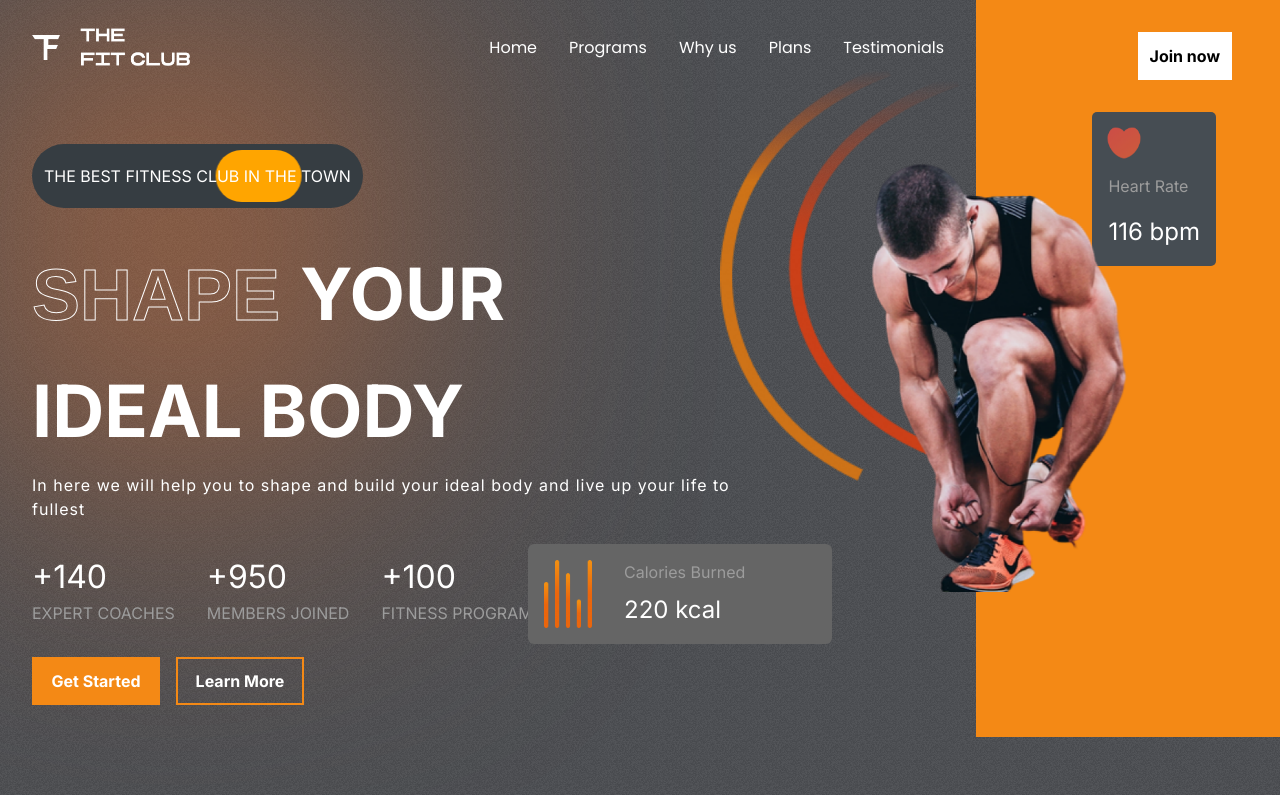
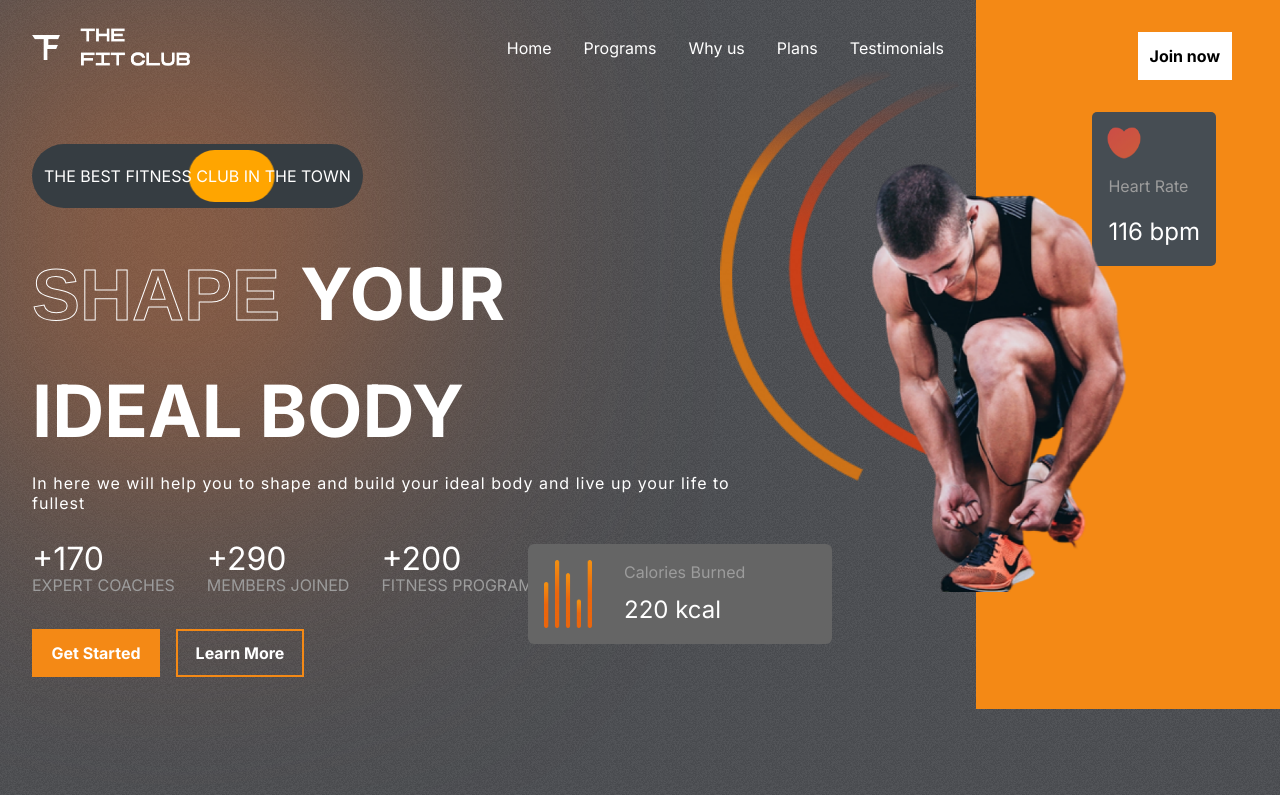
Before and after one commit to Mukil09/FitClub-App, a React (Create React App) app: page / in a window 1280 px wide. Shown: the top 795 px of the page. Built offline with nearby package versions, Linux system fonts and the light colour scheme.

Commit message:
Task completed successfully

```diff
--- a/package.json
+++ b/package.json
@@ -10,6 +10,7 @@
     "framer-motion": "^11.0.20",
     "react": "^18.2.0",
     "react-dom": "^18.2.0",
+    "react-router-dom": "^6.22.3",
     "react-scripts": "5.0.1",
     "web-vitals": "^2.1.4"
   },
--- a/src/Components/Hero/Hero.jsx
+++ b/src/Components/Hero/Hero.jsx
@@ -24,12 +24,12 @@ function Hero() {
   }, []);
 
   return (
-    <div className="hero flex justify-between">
-      <div className="blur hero-blur w-[22rem] h-[30rem] left-0"></div>
+    <div className="hero flex justify-between flex-col md:flex-row" id="home">
+      <div className="blur md:w-[22rem] h-[30rem] left-0 w-[14rem]"></div>
       <div className="left-h p-[2rem] pt-6 flex gap-8 flex-col flex-[3]">
         <Navbar />
 
-        <div className="the-best-ad relative flex items-center justify-start mt-10 bg-[#363d42] rounded-[4rem] w-fit py-5 px-3 text-white">
+        <div className="the-best-ad relative flex items-center justify-start md:mt-10 mt-0  bg-[#363d42] rounded-[4rem] w-fit py-5 px-3 text-white text-sm md:text-base self-center md:self-auto scale-[0.8] md:scale-[1]">
           <div
             id="slidingDiv"
             style={animationStyle}
@@ -38,7 +38,7 @@ function Hero() {
           <span className="z-[2]">THE BEST FITNESS CLUB IN THE TOWN</span>
         </div>
 
-        <div className="hero-text flex flex-col gap-2 uppercase text-[4.5rem] font-bold text-white">
+        <div className="hero-text flex flex-col gap-2 uppercase md:text-[4.5rem] text-[2.25rem] font-bold text-white items-center md:items-start justify-center md:justify-start">
           <div>
             <span className="stroke-text">Shape </span>
             <span>Your</span>
@@ -48,7 +48,7 @@ function Hero() {
             <h3>Ideal body</h3>
           </div>
 
-          <div className="text-[1rem] font-extralight normal-case tracking-[1px] w-[80%]">
+          <div className="md:text-[1rem] text-sm md:text-left text-center font-extralight normal-case tracking-[1px] w-[80%]">
             <span>
               In here we will help you to shape and build your ideal body and
               live up your life to fullest
@@ -60,20 +60,24 @@ function Hero() {
           {stats.map((stat) => {
             return (
               <div className="flex flex-col" key={stat.title}>
-                <span className="text-white text-[2rem]">+{stat.num} </span>
-                <span className="text-gray uppercase">{stat.title}</span>
+                <span className="text-white md:text-[2rem] text-lg flex flex-row">
+                  +{stat.num}
+                </span>
+                <span className="text-gray md:text-base  text-sm uppercase">
+                  {stat.title}
+                </span>
               </div>
             );
           })}
         </div>
 
-        <div className="hero-btn flex gap-4 font-normal">
+        <div className="hero-btn flex justify-center md:justify-normal gap-4 font-normal">
           <button className="btn bg-orange w-[8rem]">Get Started</button>
           <button className="btn bg-transparent">Learn More</button>
         </div>
       </div>
 
-      <div className="right-h flex-1 relative bg-orange">
+      <div className="right-h flex-1 relative bg-none md:bg-orange">
         <button className="btn absolute text-black right-12 top-8 ">
           Join now
         </button>
@@ -82,7 +86,7 @@ function Hero() {
           initial={{ right: "-1rem" }}
           whileInView={{ right: "4rem" }}
           transition={transition}
-          className="heart-rate flex flex-col gap-4 bg-darkGray w-fit p-4 items-start rounded-[5px] absolute right-16 top-28"
+          className="heart-rate flex flex-col gap-4 bg-darkGray w-fit p-4 items-start rounded-[5px] absolute left-4 md:left-auto right-16 md:top-28 top-20"
         >
           <img src={Heart} alt="heart" className="w-8 animate-heart" />
           <span className="text-gray">Heart Rate </span>
@@ -92,7 +96,7 @@ function Hero() {
         <img
           src={hero_image}
           alt="hero"
-          className="absolute right-[8rem] top-[10rem] w-[23rem]"
+          className="md:absolute relative right-auto md:right-[8rem] left-[9rem] md:left-auto md:self-auto self-center top-16 md:top-[10rem] w-[15rem] md:w-[23rem]"
         />
         <motion.img
           initial={{ right: "11rem" }}
@@ -100,23 +104,25 @@ function Hero() {
           transition={transition}
           src={hero_image_back}
           alt="hero"
-          className="absolute right-[20rem] top-[4rem] z-[-1] w-[15rem]"
+          className="absolute right-auto md:right-[20rem] left-8 md:left-auto top-0 md:top-[4rem] z-[-1] w-[15rem] md:w-[15rem]"
         />
 
         <motion.div
           initial={{ right: "32rem" }}
           whileInView={{ right: "28rem" }}
           transition={transition}
-          className="calories gap-8 rounded-md flex bg-caloryCard p-4 w-fit absolute top-[34rem] right-[26rem] z-[1]"
+          className="calories gap-8 rounded-md flex bg-caloryCard p-4 w-[15rem] md:w-fit md:absolute relative top-20 md:top-[34rem] md:right-[26rem] right-auto left-4 md:left-auto z-[1]"
         >
           <img
             src={Calories}
             alt="calories"
-            className="w-[3rem] animate-bars"
+            className="md:w-[3rem] w-8 animate-bars"
           />
           <div className="w-[15rem] flex flex-col justify-between">
             <span className="text-gray">Calories Burned </span>
-            <span className="text-white text-[1.5rem]">220 kcal</span>
+            <span className="text-white text-[1rem] md:text-[1.5rem]">
+              220 kcal
+            </span>
           </div>
         </motion.div>
       </div>
--- a/src/Components/Navbar/Navbar.jsx
+++ b/src/Components/Navbar/Navbar.jsx
@@ -1,18 +1,57 @@
-import React from "react";
+import React, { useState } from "react";
 import Logo from "../../assets/logo.png";
+import Bars from "../../assets/bars.png";
 import "../../Style.css";
+import { Link } from "react-router-dom";
 
 function Navbar() {
+  const mobile = window.innerWidth <= 768 ? true : false;
+  const [menuOpen, setMenuOpen] = useState(false);
+
   return (
     <div className="header flex items-center justify-between">
       <img src={Logo} alt="logo" className="w-[10rem] h-[3rem]" />
-      <ul className="menu list-none flex gap-8 text-white items-center">
-        <li className="cursor-pointer hover:text-orange">Home</li>
-        <li className="cursor-pointer hover:text-orange">Programs</li>
-        <li className="cursor-pointer hover:text-orange">Why us</li>
-        <li className="cursor-pointer hover:text-orange">Plans</li>
-        <li className="cursor-pointer hover:text-orange">Testimonials</li>
-      </ul>
+      {menuOpen === false && mobile === true ? (
+        <div
+          className="bg-appColor p-[0.5rem] rounded-[5px]"
+          onClick={() => setMenuOpen(true)}
+        >
+          <img src={Bars} alt="bar" className="w-[1.5rem] h-[1.5rem]" />
+        </div>
+      ) : (
+        <ul className="menu list-none flex flex-col md:flex-row bg-appColor md:bg-inherit p-8 md:p-0 gap-8 text-white items-center md:relative right-8 md:right-auto top-8 md:top-auto fixed z-[99]">
+          <li
+            onClick={() => setMenuOpen(false)}
+            className="cursor-pointer hover:text-orange"
+          >
+            <a href="#home">Home</a>
+          </li>
+          <li
+            onClick={() => setMenuOpen(false)}
+            className="cursor-pointer hover:text-orange"
+          >
+            <a href="#program">Programs</a>
+          </li>
+          <li
+            onClick={() => setMenuOpen(false)}
+            className="cursor-pointer hover:text-orange"
+          >
+            <a href="#reasons">Why us</a>
+          </li>
+          <li
+            onClick={() => setMenuOpen(false)}
+            className="cursor-pointer hover:text-orange"
+          >
+            <a href="#plan">Plans</a>
+          </li>
+          <li
+            onClick={() => setMenuOpen(false)}
+            className="cursor-pointer hover:text-orange"
+          >
+            <a href="#testimonials">Testimonials</a>
+          </li>
+        </ul>
+      )}
     </div>
   );
 }
--- a/src/Components/Plans/Plans.jsx
+++ b/src/Components/Plans/Plans.jsx
@@ -5,16 +5,19 @@ import "../../Style.css";
 
 function Plans() {
   return (
-    <div className="plans-container mt-[-4rem] px-8 flex flex-col gap-16 relative">
+    <div
+      className="plans-container mt-[-4rem] px-8 flex flex-col gap-16 relative"
+      id="plan"
+    >
       <div className="blur plan-blur-1"></div>
       <div className="blur plan-blur-2"></div>
-      <div className="flex gap-8 font-bold text-[3rem] justify-evenly text-white uppercase italic">
+      <div className="flex flex-col md:flex-row gap-4 text-center md:text-start md:gap-8 font-bold text-[3rem] justify-evenly text-white uppercase italic">
         <span className="stroke-text">READY TO START </span>
         <span>YOUR JOURNEY</span>
         <span className="stroke-text">WITH US</span>
       </div>
 
-      <div className="plans">
+      <div className="plans flex-col md:flex-row">
         {plansData.map((plan, index) => {
           return (
             <div className="plan" key={index}>
--- a/src/Components/Programs/Program.jsx
+++ b/src/Components/Programs/Program.jsx
@@ -6,12 +6,12 @@ import "../../Style.css";
 function Program() {
   return (
     <div className="programs flex flex-col gap-8 p-1" id="program">
-      <div className="programs-header flex gap-16 font-bold text-[3rem] justify-center text-white uppercase italic">
+      <div className="programs-header flex md:flex-row flex-col gap-4 md:gap-16 font-bold text-[2rem] md:text-[3rem] items-center md:items-start justify-center text-white uppercase italic mt-8 md:mt-0">
         <span className="stroke-text">Explore our</span>
         <span>Programs</span>
         <span className="stroke-text">to shape you</span>
       </div>
-      <div className="program-categories flex gap-4 m-8">
+      <div className="program-categories flex flex-col md:flex-row gap-4 m-8">
         {programsData.map((program, index) => {
           return (
             <div className="category flex flex-col bg-gray p-8 gap-4 text-white justify-between cursor-pointer">
--- a/src/Components/Reasons/Reasons.jsx
+++ b/src/Components/Reasons/Reasons.jsx
@@ -11,7 +11,7 @@ import "../../Style.css";
 
 function Reasons() {
   return (
-    <div className="Reasons" id="reasons">
+    <div className="Reasons flex-col md:flex-row" id="reasons">
       <div className="left-r">
         <img src={image1} alt="img" />
         <img src={image2} alt="img" />
--- a/src/Components/Testimonials/Testimonials.jsx
+++ b/src/Components/Testimonials/Testimonials.jsx
@@ -11,11 +11,18 @@ function Testimonials() {
   const transition = { type: "spring", duration: 3 };
 
   return (
-    <div className="Testimonials flex gap-4 px-8">
+    <div
+      className="Testimonials flex flex-col md:flex-row gap-4 px-8"
+      id="testimonials"
+    >
       <div className="left-t flex flex-1 gap-8 flex-col uppercase text-white">
         <span className="text-orange font-bold">Testimonials</span>
-        <span className="stroke-text font-bold text-[3rem]">What they</span>
-        <span className="font-bold text-[3rem]">Say about us</span>
+        <span className="stroke-text font-bold text-[32px] md:text-[3rem]">
+          What they
+        </span>
+        <span className="font-bold text-[32px] md:text-[3rem]">
+          Say about us
+        </span>
         <motion.span
           key={selected}
           initial={{ opacity: 0, x: -100 }}
@@ -34,18 +41,18 @@ function Testimonials() {
         </span>
       </div>
 
-      <div className="right-t flex-1 relative">
+      <div className="right-t gap-8 md:gap-0 flex-1 flex flex-col md:flex-row items-center md:items-start justify-center md:justify-start relative">
         <motion.div
           initial={{ opacity: 0, x: -100 }}
           transition={{ ...transition, duration: 2 }}
           whileInView={{ opacity: 1, x: 0 }}
-          className="absolute w-[17rem] h-[20rem] border-[2px] border-orange bg-transparent right-[9rem] top-[0.9rem]"
+          className="relative hidden md:block  md:absolute w-[17rem] h-[20rem] border-[2px] border-orange bg-transparent right-[9rem] top-[0.9rem]"
         ></motion.div>
         <motion.div
           initial={{ opacity: 0, x: 100 }}
           transition={{ ...transition, duration: 2 }}
           whileInView={{ opacity: 1, x: 0 }}
-          className="absolute w-[17rem] h-[20rem] border-[2px] bg-orange border-none right-[7rem] top-[4rem]"
+          className="relative hidden md:block md:absolute w-[17rem] h-[20rem] border-[2px] bg-orange border-none right-[7rem] top-[4rem]"
         ></motion.div>
         <motion.img
           key={selected}
@@ -55,10 +62,10 @@ function Testimonials() {
           transition={transition}
           src={testimonialsData[selected].image}
           alt="test"
-          className="absolute w-[17rem] h-[20rem] object-cover right-32 top-8"
+          className=" relative md:absolute w-[17rem] h-[20rem] object-cover top-0 right-0 md:right-32 md:top-8 self-auto md:self-center"
         />
 
-        <div className="arrows flex gap-4 absolute bottom-4 left-12">
+        <div className="arrows flex gap-4 relative md:absolute md:bottom-4 md:left-12 left-0 bottom-0">
           <img
             src={leftArrow}
             className="w-[1.5rem] cursor-pointer"
--- a/src/data/Stats.js
+++ b/src/data/Stats.js
@@ -1,14 +1,14 @@
 export const stats = [
   {
-    num: 140,
+    num: 170,
     title: "Expert coaches",
   },
   {
-    num: 950,
+    num: 290,
     title: "Members Joined",
   },
   {
-    num: 100,
+    num: 200,
     title: "Fitness programs",
   },
 ];
--- a/src/index.css
+++ b/src/index.css
@@ -4,4 +4,6 @@
 
 * {
   font-family: "Inter", sans-serif;
+  scroll-behavior: smooth;
+  scroll-padding-top: 1.5rem;
 }
```
Also changed, not shown: src/Components/Join/Join.jsx (+6 -3 lines), src/Style.css (+23 -4 lines), 1 other file (tests, documents, lock files or other folders).
